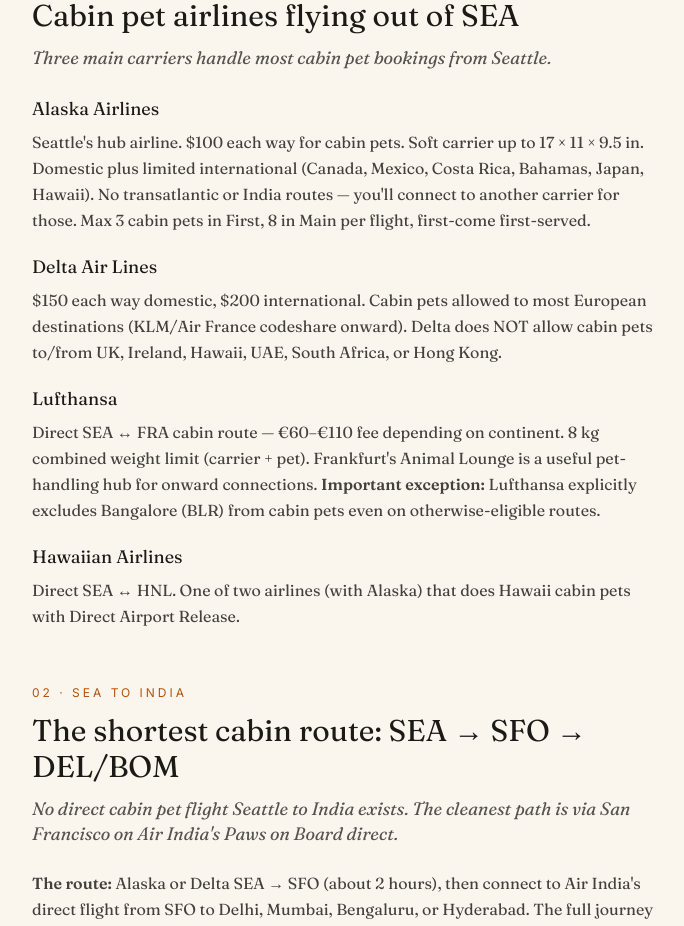
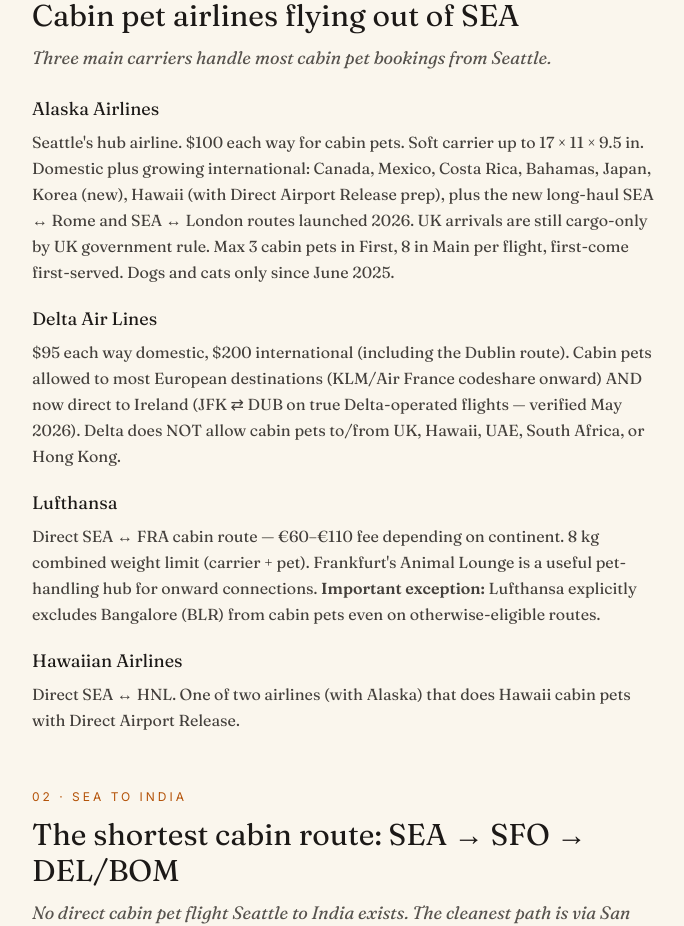
Before and after one commit to rupindermahay/petsincabin, a Next.js app: page /seattle-pet-travel in a window 1280 px wide. Shown: the part 840-1766 px from the top of the page, without its empty margins (296-980 px from the left). Built offline with nearby package versions, Linux system fonts and the light colour scheme.

Commit message:
Add files via upload

```diff
--- a/pages/central-america-pet-travel.js
+++ b/pages/central-america-pet-travel.js
@@ -109,7 +109,7 @@
               <div>
                 <h3 className="font-serif text-lg text-stone-900 mb-1.5">US carriers (American, Delta, United, JetBlue, Spirit, Frontier)</h3>
                 <p className="font-serif text-stone-700 leading-relaxed">
-                  All run cabin pets to Panama City, San José, Guatemala City, and other Central American hubs from US gateways (Miami, Houston, Atlanta, Newark, JFK). Unlike South America, where American and Delta are cabin-banned to most countries, Central America is open. Use whichever airline matches your existing miles or schedule. American: $150 each way; Delta: $150 domestic equivalent or $200 international; United: $150 each way.
+                  All run cabin pets to Panama City, San José, Guatemala City, and other Central American hubs from US gateways (Miami, Houston, Atlanta, Newark, JFK). Unlike South America, where American and Delta are cabin-banned to most countries, Central America is open. Use whichever airline matches your existing miles or schedule. American: $150 each way; Delta: $95 domestic / $200 international; United: $150 each way.
                 </p>
               </div>
               <div>
--- a/pages/seattle-pet-travel.js
+++ b/pages/seattle-pet-travel.js
@@ -85,13 +85,13 @@
               <div>
                 <h3 className="font-serif text-lg text-stone-900 mb-1.5">Alaska Airlines</h3>
                 <p className="font-serif text-stone-700 leading-relaxed">
-                  Seattle's hub airline. $100 each way for cabin pets. Soft carrier up to 17 × 11 × 9.5 in. Domestic plus limited international (Canada, Mexico, Costa Rica, Bahamas, Japan, Hawaii). No transatlantic or India routes — you'll connect to another carrier for those. Max 3 cabin pets in First, 8 in Main per flight, first-come first-served.
+                  Seattle's hub airline. $100 each way for cabin pets. Soft carrier up to 17 × 11 × 9.5 in. Domestic plus growing international: Canada, Mexico, Costa Rica, Bahamas, Japan, Korea (new), Hawaii (with Direct Airport Release prep), plus the new long-haul SEA ↔ Rome and SEA ↔ London routes launched 2026. UK arrivals are still cargo-only by UK government rule. Max 3 cabin pets in First, 8 in Main per flight, first-come first-served. Dogs and cats only since June 2025.
                 </p>
               </div>
               <div>
                 <h3 className="font-serif text-lg text-stone-900 mb-1.5">Delta Air Lines</h3>
                 <p className="font-serif text-stone-700 leading-relaxed">
-                  $150 each way domestic, $200 international. Cabin pets allowed to most European destinations (KLM/Air France codeshare onward). Delta does NOT allow cabin pets to/from UK, Ireland, Hawaii, UAE, South Africa, or Hong Kong.
+                  $95 each way domestic, $200 international (including the Dublin route). Cabin pets allowed to most European destinations (KLM/Air France codeshare onward) AND now direct to Ireland (JFK ⇄ DUB on true Delta-operated flights — verified May 2026). Delta does NOT allow cabin pets to/from UK, Hawaii, UAE, South Africa, or Hong Kong.
                 </p>
               </div>
               <div>
--- a/pages/uk-pet-travel.js
+++ b/pages/uk-pet-travel.js
@@ -155,7 +155,7 @@
           <div className="bg-amber-50 border border-amber-200 rounded-sm p-5 mb-4">
             <div className="font-serif text-stone-900 mb-1">A 2026 change worth knowing</div>
             <p className="font-serif text-stone-700 text-sm leading-relaxed">
-              From 22 April 2026, if you live in Great Britain (England, Scotland or Wales) you can no longer use an EU pet passport to travel with your pet into the EU — even one issued by an EU vet, and even if it was issued before that date. EU pet passports are now only issued to people whose main home is in the EU. GB residents travelling to the EU now need an Animal Health Certificate (AHC) instead, obtained from a vet within 10 days of travel. You still need a new AHC for each outbound trip, but once you've arrived it covers up to four months of onward travel within the EU and the return journey home, as long as the rabies vaccination stays valid. GB residents can still use an EU pet passport for the return leg back into Great Britain. Always confirm the current detail on the UK government's pet travel pages before you go.
+              From 22 April 2026, if you live in Great Britain (England, Scotland or Wales) you can no longer use an EU pet passport to travel with your pet into the EU — even one issued by an EU vet, and even if it was issued before that date. EU pet passports are now only issued to people whose main home is in the EU. GB residents travelling to the EU now need an Animal Health Certificate (AHC) instead, obtained from a vet within 10 days of travel. You still need a new AHC for each outbound trip, but once you've arrived it covers up to six months of onward travel within the EU and the return journey home (validity extended from four to six months at the same time as the April 2026 change), as long as the rabies vaccination stays valid. GB residents can still use an EU pet passport for the return leg back into Great Britain. Always confirm the current detail on the UK government's pet travel pages before you go.
             </p>
           </div>
 
```
